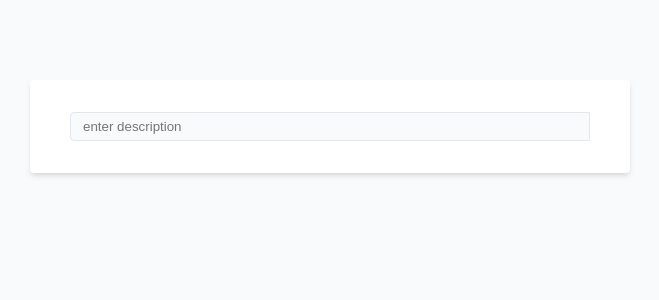
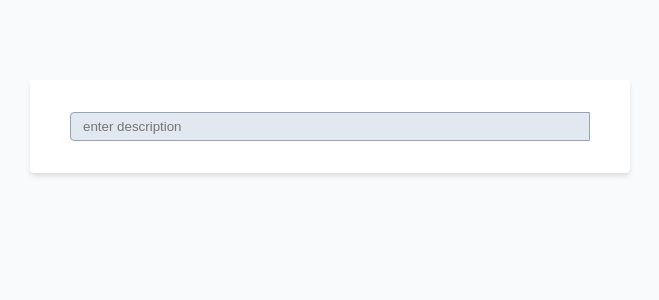
Before and after one commit to paulthadev/simple-tasklist, a React (Vite) app: page / in a window 1280 px wide. Shown: the top 300 px of the page, without its empty margins (310-969 px from the left). Built offline with nearby package versions, Linux system fonts and the light colour scheme.

Commit message:
update styles for list component: change background and border colors, remove outline

```diff
--- a/src/index.css
+++ b/src/index.css
@@ -216,8 +216,9 @@ ul {
   padding: 0.375rem 0.75rem;
   border-top-left-radius: var(--border-radius);
   border-bottom-left-radius: var(--border-radius);
-  background: var(--background-color);
-  border: 1px solid var(--grey-200);
+  background: var(--grey-200);
+  border: 1px solid var(--grey-400);
+  outline: none;
 }
 
 .mb-1 {
```
